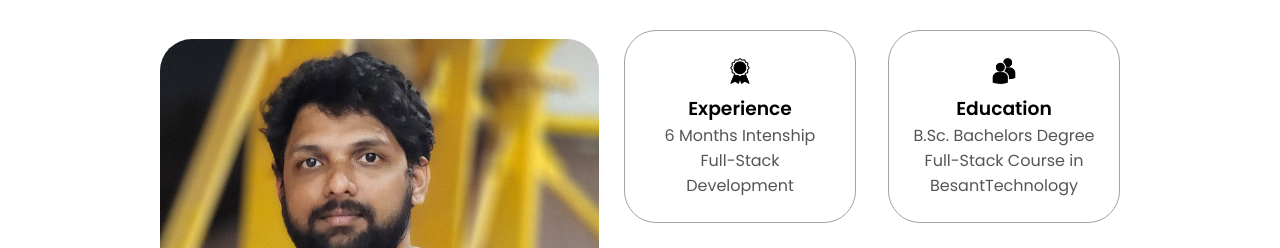
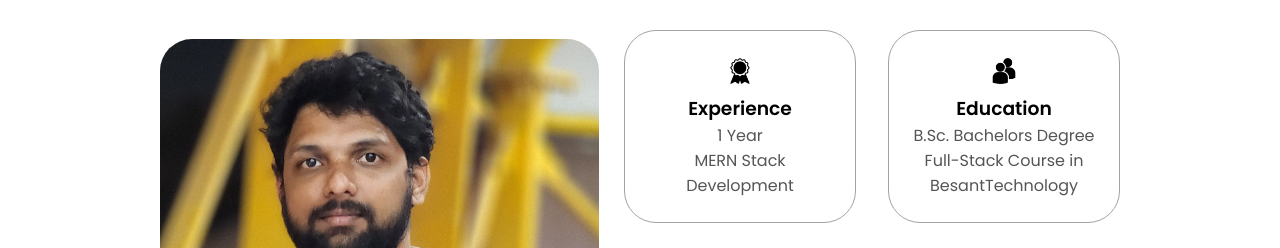
Before and after one commit to PraveenRaj-Krishnamoorthy/portfolio, a plain HTML site: page index.html in a window 1280 px wide. Shown: the part 1080-1328 px from the top of the page. Drawn offline with Linux system fonts and the light colour scheme.

Commit message:
23-09-24 resnume updated

```diff
--- a/index.html
+++ b/index.html
@@ -74,7 +74,7 @@
           <div class="details-container">
             <img src="./assets/experience.png" alt="Experience icon" class="icon" />
             <h3>Experience</h3>
-            <p>6 Months Intenship <br />Full-Stack Development</p>
+            <p>1 Year<br />MERN Stack Development</p>
           </div>
           <div class="details-container">
             <img src="./assets/education.png" alt="Education icon" class="icon" />
```
Also changed, not shown: 1 other file.
